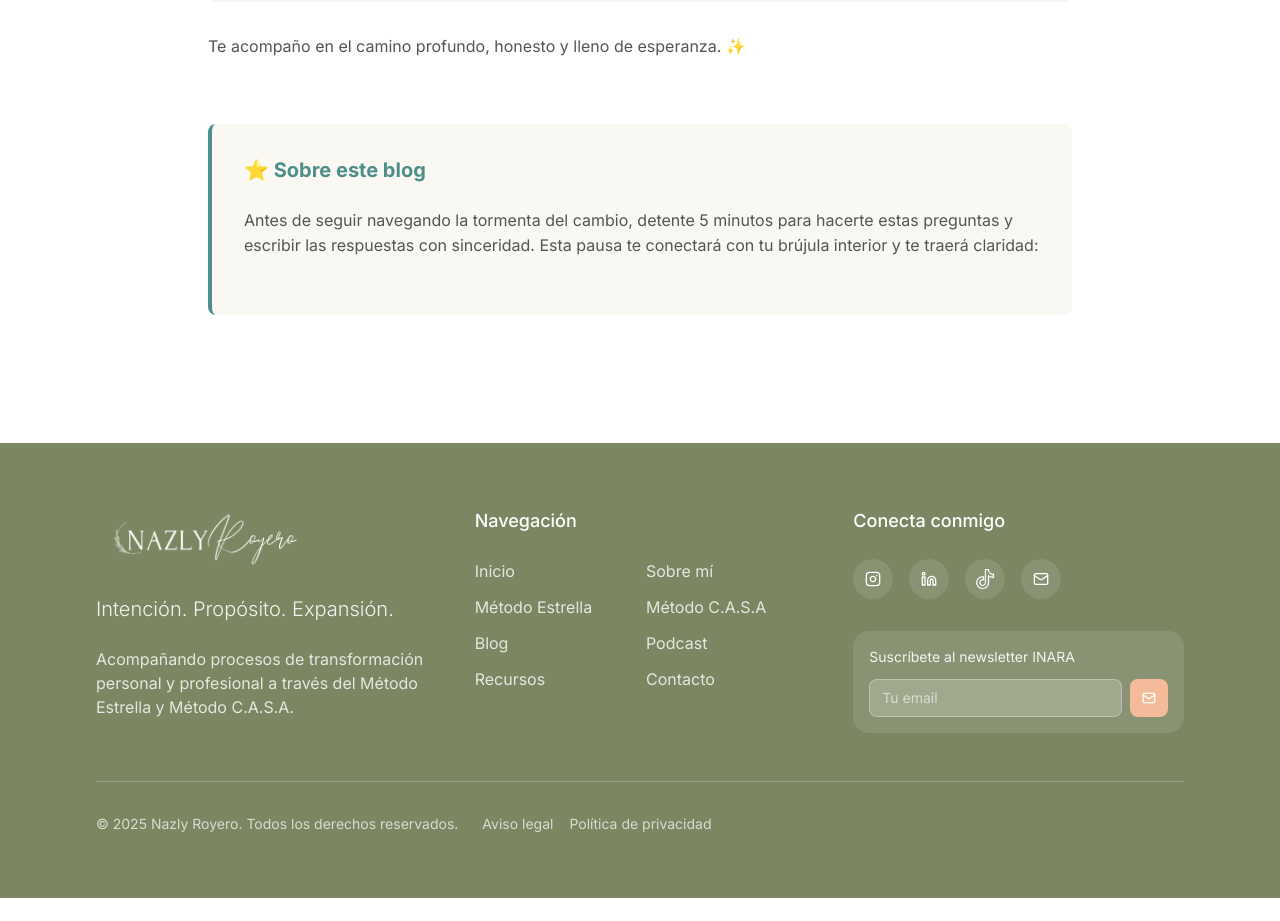
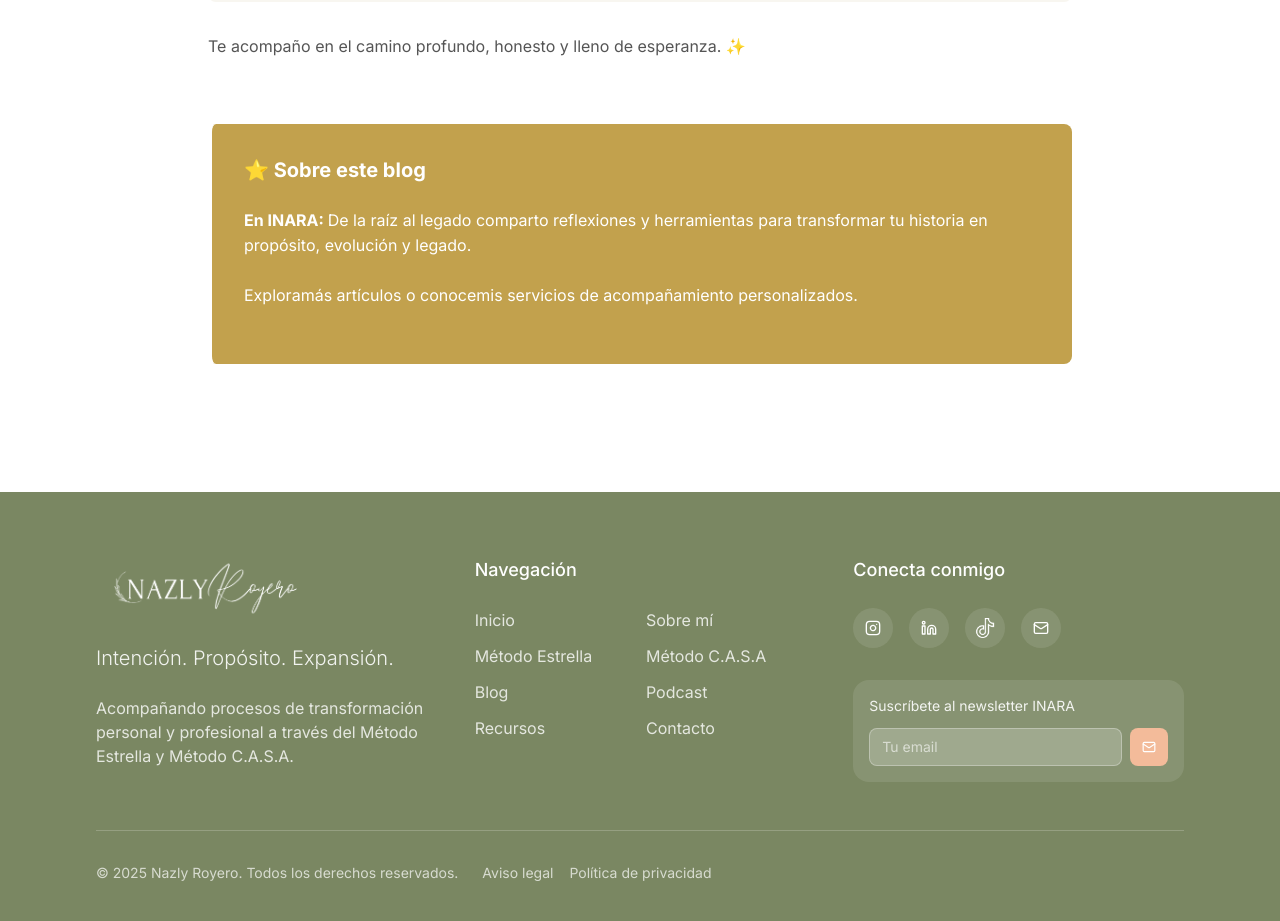
Before and after one commit to ZenenContreras/NazlyRoyero, a React (Vite) app: page /blog/inara/1 in a window 1280 px wide. Shown: the part 4621-5542 px from the top of the page. Before the commit the page ends 5519 px from the top, so only its background shows below. Built offline with nearby package versions, Linux system fonts and the light colour scheme.

Commit message:
feat: actualizar estilo y contenido de la sección "Sobre el blog" en InaraBlogCap1

```diff
--- a/src/components/pages/blog/InaraBlogCap1.tsx
+++ b/src/components/pages/blog/InaraBlogCap1.tsx
@@ -334,17 +334,19 @@ const InaraBlogCap1 = () => {
         </div>
 
         {/* Sobre el blog */}
-        <div className="rounded-lg mb-16 p-8 border-l-4" style={{ backgroundColor: '#FAF8F2', borderColor: '#4F8F8B' }}>
+        <div className="rounded-lg mb-16 p-8 border-l-4" style={{ backgroundColor: '#C2A14D', borderColor: 'white' }}>
           <div className="flex items-start mb-6">
-            <h4 className="text-xl font-bold" style={{ color: '#4F8F8B' }}>
+            <h4 className="text-xl font-bold" style={{ color: 'white' }}>
               ️⭐ Sobre este blog
             </h4>
           </div>
 
-          <p className="mb-6" style={{ color: '#555555' }}>
-            Antes de seguir navegando la tormenta del cambio, detente 5 minutos para hacerte
-            estas preguntas y escribir las respuestas con sinceridad. Esta pausa te conectará con
-            tu brújula interior y te traerá claridad:
+          <p className="mb-6" style={{ color: 'white' }}>
+            <strong>En INARA: </strong>De la raíz al legado comparto reflexiones y herramientas para transformar
+            tu historia en propósito, evolución y legado.
+          </p>
+            <p className="mb-6" style={{ color: 'white' }}>
+            Exploramás artículos o conocemis servicios de acompañamiento personalizados.
           </p>
         </div>
       </main>
```
